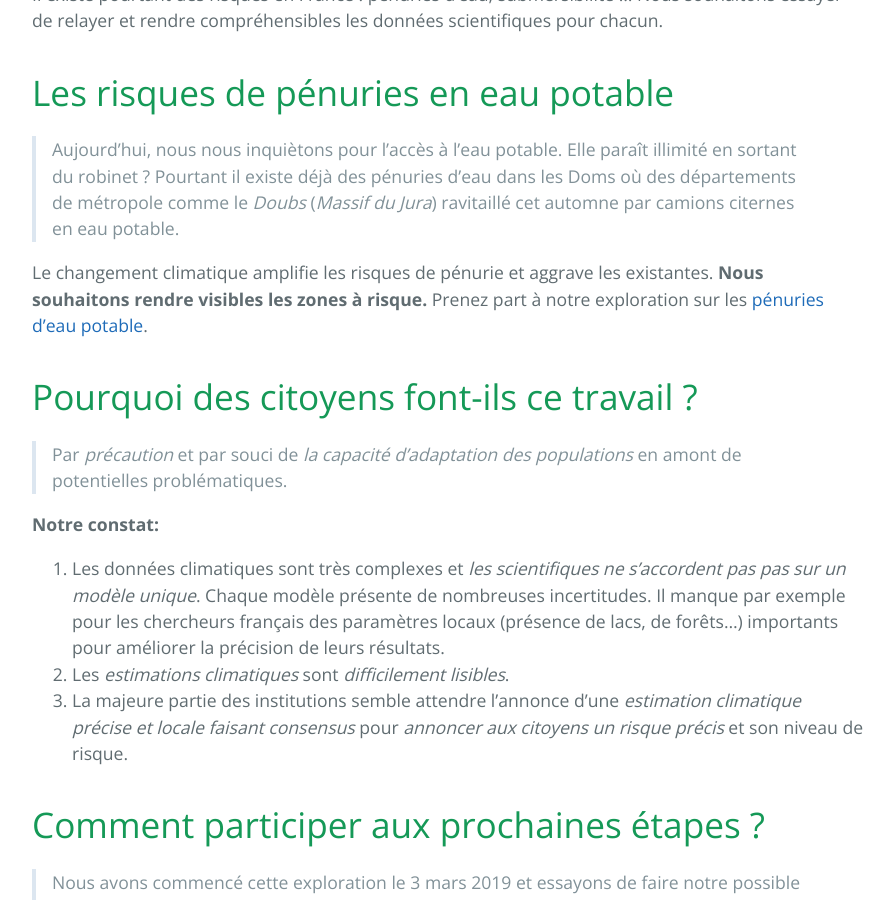
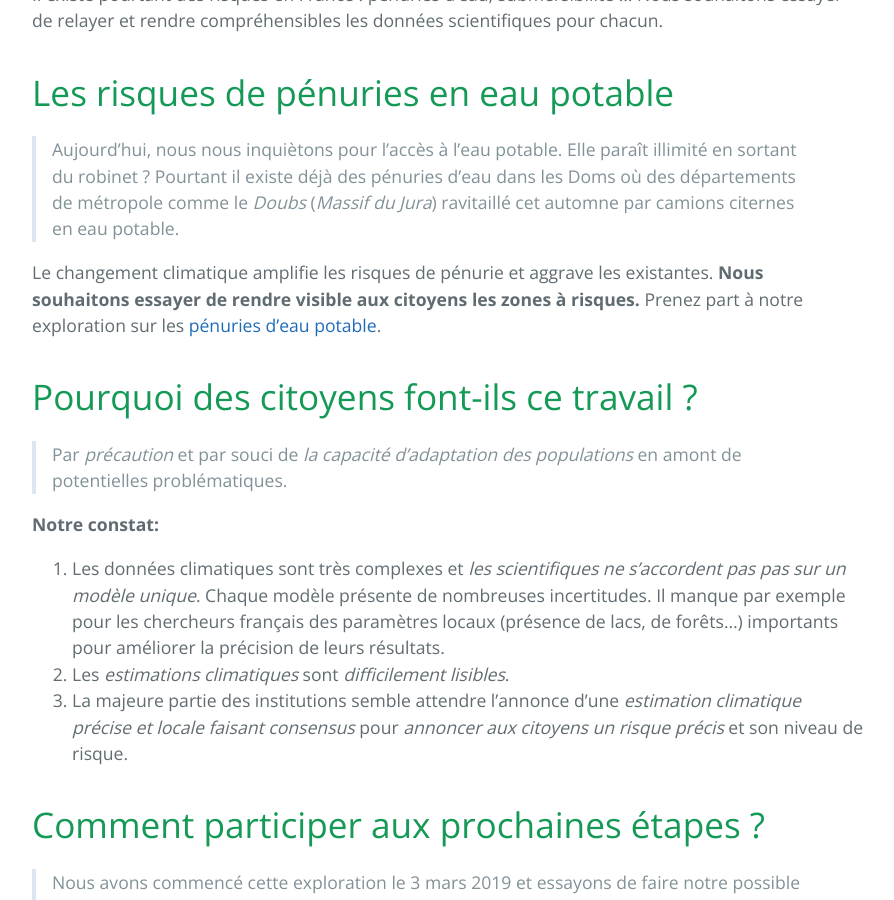
Before and after one commit to secheresses/Ancien-site, a Jekyll site: the page built from index.md, in a window 1280 px wide and 900 px high, scrolled down 504 px. Shown: the whole window, without its empty margins (192-1086 px from the left). Built offline with Jekyll 4.4.1, drawn with Linux system fonts in a browser that asks for light colours.

Commit message:
Correction orthographe

```diff
--- a/index.md
+++ b/index.md
@@ -12,7 +12,7 @@ Les [estimations du climat à venir](../donnees) sont publiques, mais difficiles
 
 >Aujourd’hui, nous nous inquiètons pour l’accès à l’eau potable. Elle paraît illimité en sortant du robinet ? Pourtant il existe déjà des pénuries d'eau dans les Doms où des départements de métropole comme le *Doubs* (*Massif du Jura*) ravitaillé cet automne par camions citernes en eau potable.
 
-Le changement climatique amplifie les risques de pénurie et aggrave les existantes. **Nous souhaitons rendre visibles les zones à risque.**  Prenez part à notre exploration sur les [pénuries d'eau potable](../risques-penurie-eau).
+Le changement climatique amplifie les risques de pénurie et aggrave les existantes. **Nous souhaitons essayer de rendre visible aux citoyens les zones à risques.**  Prenez part à notre exploration sur les [pénuries d'eau potable](../risques-penurie-eau).
 
 # Pourquoi des citoyens font-ils ce travail ?
 
```
